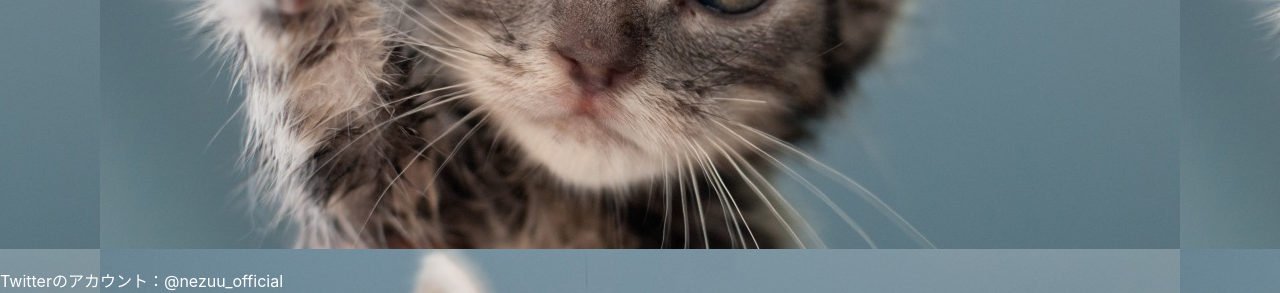
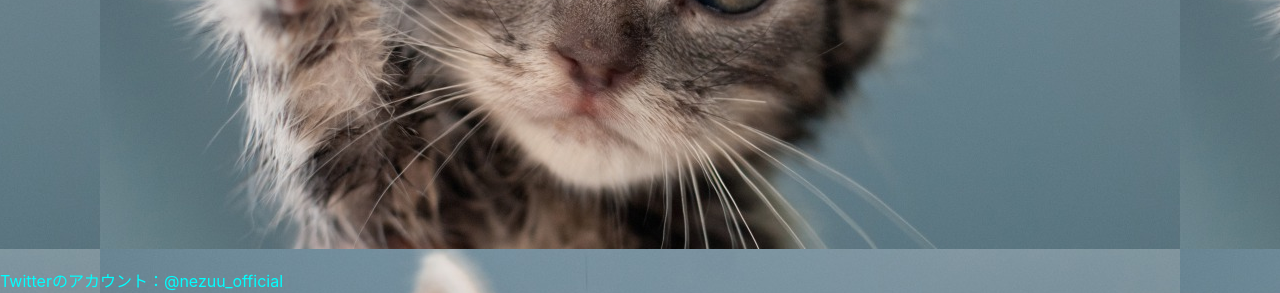
Before and after one commit to nezuu2/github.io, a plain HTML site: page Find out more.html in a window 1280 px wide. Shown: the part 507-800 px from the top of the page. Drawn offline with nearby package versions, Linux system fonts and the light colour scheme.

Commit message:
Update Find out more.html

```diff
--- a/Find out more.html
+++ b/Find out more.html
@@ -20,7 +20,7 @@
              </h2>
         </div>
         </div>
-        <p>Twitterのアカウント：@nezuu_official</p>
+      <font color="aqua"><p>Twitterのアカウント：@nezuu_official</p></font>
     </section>
   </body>
 </html>
```
